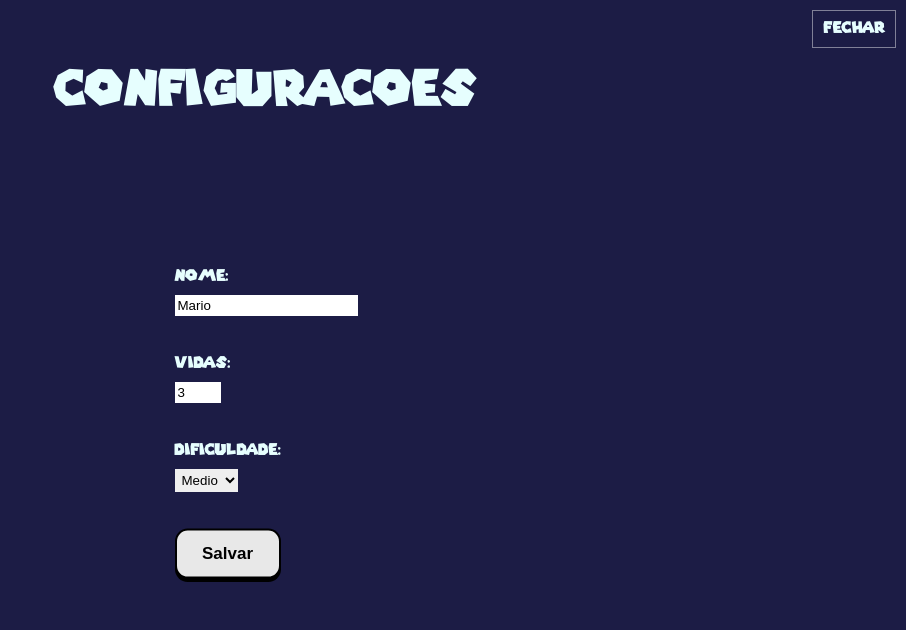
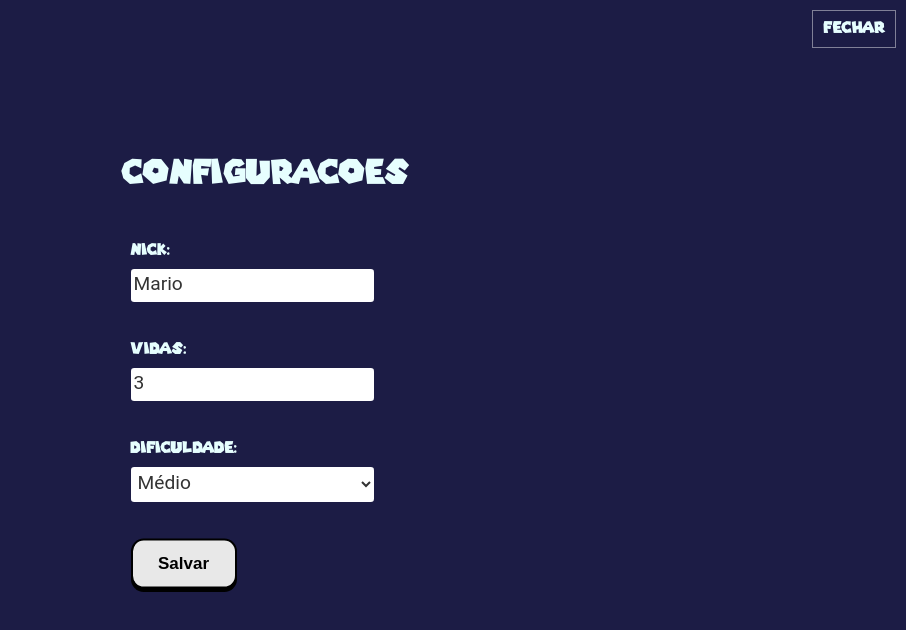
Before and after one commit to Klebervini49/superMario, a plain HTML site: page index.html in a window 1280 px wide. Both pictures are taken after a click on the element 1226 px from the left and 55 px from the top of the page. Shown: the whole page, without its empty margins (374-1280 px from the left). Drawn offline with Linux system fonts and the light colour scheme.

Commit message:
style config

```diff
--- a/assets/css/style.css
+++ b/assets/css/style.css
@@ -36,11 +36,11 @@ body {
     top: 0;
 }
 .configInicio h1{
-    font-size: 50px;
+    font-size: 34px;
 }
 .configCentralizado{
-    padding-top:150px;
-    padding-bottom:150px;
+    padding-top:50px;
+    padding-bottom:50px;
 }
 .configInicio label {
 
@@ -52,6 +52,19 @@ body {
     margin-top: 10px;
     padding: 3px 3px;
 }
+
+.form__input {
+    font-family: 'Roboto', sans-serif;
+    color: #333;
+    font-size: 1.2rem;
+    border-radius: 0.2rem;
+    background-color: rgb(255, 255, 255);
+    border: none;
+    width: 90%;
+    display: block;
+    border-bottom: 0.3rem solid transparent;
+}
+
 .configInicio button {
     /* Variables */
     --button_radius: 0.75em;
--- a/index.html
+++ b/index.html
@@ -18,19 +18,19 @@
             <h1>Configuracoes</h1>
             <div class="configCentralizado">
                 <label>
-                    Nome:<br>
-                    <input type="text" maxlength="10" class="nome" required>
+                    Nick:<br>
+                    <input type="text" maxlength="10" class="form__input nome" id="name" placeholder="Nick" required="" />
                 </label>
                 <label>
                     Vidas:<br>
-                    <input type="number" min="1" max="3" class="vidas" value="1" required>
+                    <input type="number" min="1" max="3" class="form__input vidas" value="3" placeholder="Máximo 3" required>
                 </label>
                 <label>
                     Dificuldade:<br>
-                    <select name="select" class="dificuldade" required>
-                        <option value="Fácil">Facil</option>
-                        <option value="Médio" selected>Medio</option>
-                        <option value="Difícil">Dificil</option>
+                    <select name="select" class="form__input dificuldade" required>
+                        <option value="Fácil">Fácil</option>
+                        <option value="Médio" selected>Médio</option>
+                        <option value="Difícil">Difícil</option>
                     </select>
                 </label>
                 <h1 class="home_nome"></h1>
```
Also changed, not shown: assets/asdas.txt (added).
